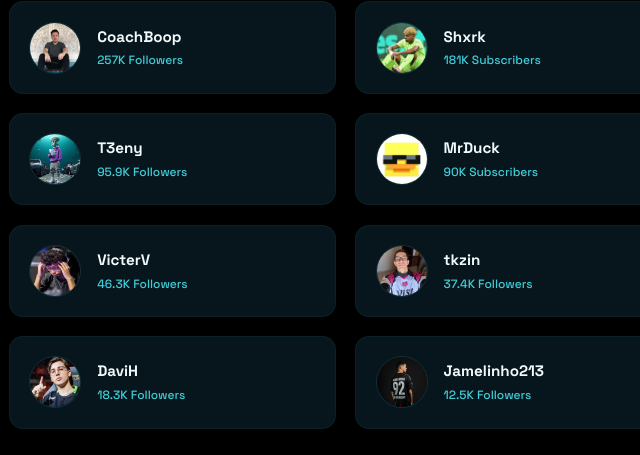
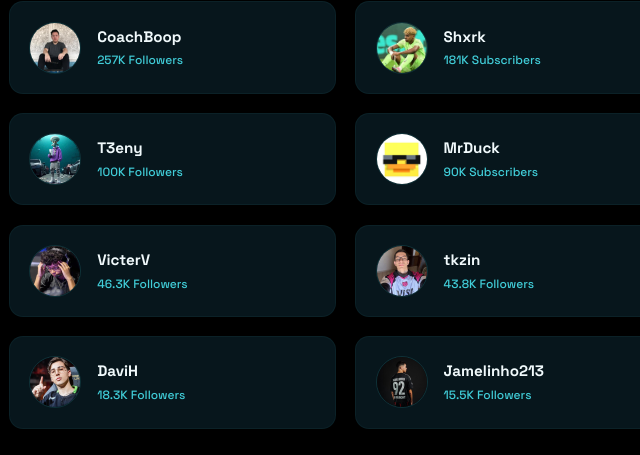
Before and after one commit to pb2you25/portfolio, a plain HTML site: page index.html in a window 1280 px wide. Shown: the part 1612-2067 px from the top of the page, 121-761 px from the left. Drawn offline with Linux system fonts and the light colour scheme; a script that the page names is missing.

Commit message:
Update follower counts for T3eny, tkzin, Jamelinho213; tkzin link to Twitter
Co-Authored-By: Claude Sonnet 5 <noreply@anthropic.com>

```diff
--- a/index.html
+++ b/index.html
@@ -96,14 +96,14 @@
             <a href="https://www.twitch.tv/coachboop" target="_blank" class="client-card"><img src="img/coachboop-pfp.png" alt="CoachBoop" class="client-pfp"><div class="client-info"><p class="client-name">CoachBoop</p><p class="client-stat">257K Followers</p></div></a>
             <a href="https://www.youtube.com/@shxrkFNBR" target="_blank" class="client-card"><img src="img/shxrk-pfp.jpg" alt="Shxrk" class="client-pfp"><div class="client-info"><p class="client-name">Shxrk</p><p class="client-stat">181K Subscribers</p></div></a>
             <a href="https://www.twitch.tv/melanji" target="_blank" class="client-card"><img src="img/melanji-pfp.png" alt="melanji" class="client-pfp"><div class="client-info"><p class="client-name">melanji</p><p class="client-stat">112K Followers</p></div></a>
-            <div class="client-card"><a href="https://x.com/t3enyFN" target="_blank" class="client-pfp-link"><img src="img/t3eny-pfp.jpg" alt="T3eny" class="client-pfp"></a><a href="shorts.html?client=t3eny" class="client-link"><div class="client-info"><p class="client-name">T3eny</p><p class="client-stat">95.9K Followers</p></div></a></div>
+            <div class="client-card"><a href="https://x.com/t3enyFN" target="_blank" class="client-pfp-link"><img src="img/t3eny-pfp.jpg" alt="T3eny" class="client-pfp"></a><a href="shorts.html?client=t3eny" class="client-link"><div class="client-info"><p class="client-name">T3eny</p><p class="client-stat">100K Followers</p></div></a></div>
             <div class="client-card"><a href="https://www.youtube.com/@MrDuckShortsOff/featured" target="_blank" class="client-pfp-link"><img src="img/mrduck-pfp.jpg" alt="MrDuck" class="client-pfp"></a><a href="shorts.html?client=mrduck" class="client-link"><div class="client-info"><p class="client-name">MrDuck</p><p class="client-stat">90K Subscribers</p></div></a></div>
             <a href="https://www.tiktok.com/@lightedits" target="_blank" class="client-card"><img src="img/lightedits-pfp.jpg" alt="LightEdits" class="client-pfp"><div class="client-info"><p class="client-name">LightEdits</p><p class="client-stat">80K Followers</p></div></a>
             <a href="https://www.twitch.tv/itsvicterv" target="_blank" class="client-card"><img src="img/victerv-pfp.jpg" alt="VicterV" class="client-pfp"><div class="client-info"><p class="client-name">VicterV</p><p class="client-stat">46.3K Followers</p></div></a>
-            <div class="client-card"><a href="https://www.twitch.tv/tkzinvlr_" target="_blank" class="client-pfp-link"><img src="img/tkzin-pfp.jpg" alt="tkzin" class="client-pfp"></a><a href="shorts.html?client=tkzin" class="client-link"><div class="client-info"><p class="client-name">tkzin</p><p class="client-stat">37.4K Followers</p></div></a></div>
+            <div class="client-card"><a href="https://x.com/tkzinvlr" target="_blank" class="client-pfp-link"><img src="img/tkzin-pfp.jpg" alt="tkzin" class="client-pfp"></a><a href="shorts.html?client=tkzin" class="client-link"><div class="client-info"><p class="client-name">tkzin</p><p class="client-stat">43.8K Followers</p></div></a></div>
             <div class="client-card"><a href="https://www.twitch.tv/hailewhy" target="_blank" class="client-pfp-link"><img src="img/hailewhy-pfp.jpg" alt="hailewhy" class="client-pfp"></a><a href="shorts.html?client=hailewhy" class="client-link"><div class="client-info"><p class="client-name">hailewhy</p><p class="client-stat">27.9K Followers</p></div></a></div>
             <div class="client-card"><a href="https://x.com/DaviHIX" target="_blank" class="client-pfp-link"><img src="img/davih-pfp.jpg" alt="DaviH" class="client-pfp"></a><a href="shorts.html?client=davih" class="client-link"><div class="client-info"><p class="client-name">DaviH</p><p class="client-stat">18.3K Followers</p></div></a></div>
-            <div class="client-card"><a href="https://www.twitch.tv/jamelinho213" target="_blank" class="client-pfp-link"><img src="img/jamelinho-pfp.jpg" alt="Jamelinho213" class="client-pfp"></a><a href="shorts.html?client=jamelinho213" class="client-link"><div class="client-info"><p class="client-name">Jamelinho213</p><p class="client-stat">12.5K Followers</p></div></a></div>
+            <div class="client-card"><a href="https://www.twitch.tv/jamelinho213" target="_blank" class="client-pfp-link"><img src="img/jamelinho-pfp.jpg" alt="Jamelinho213" class="client-pfp"></a><a href="shorts.html?client=jamelinho213" class="client-link"><div class="client-info"><p class="client-name">Jamelinho213</p><p class="client-stat">15.5K Followers</p></div></a></div>
         </div>
     </section>
 
```
